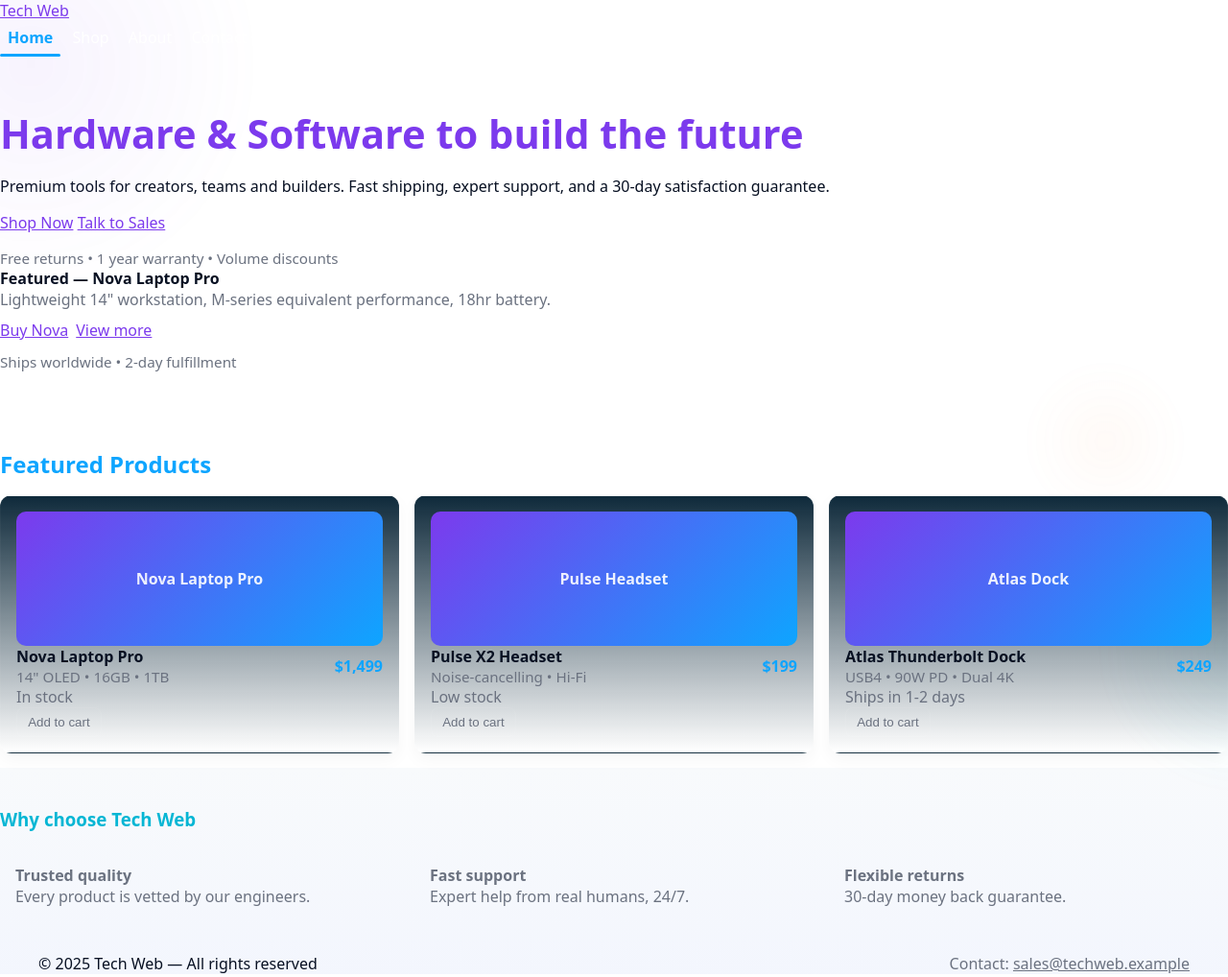
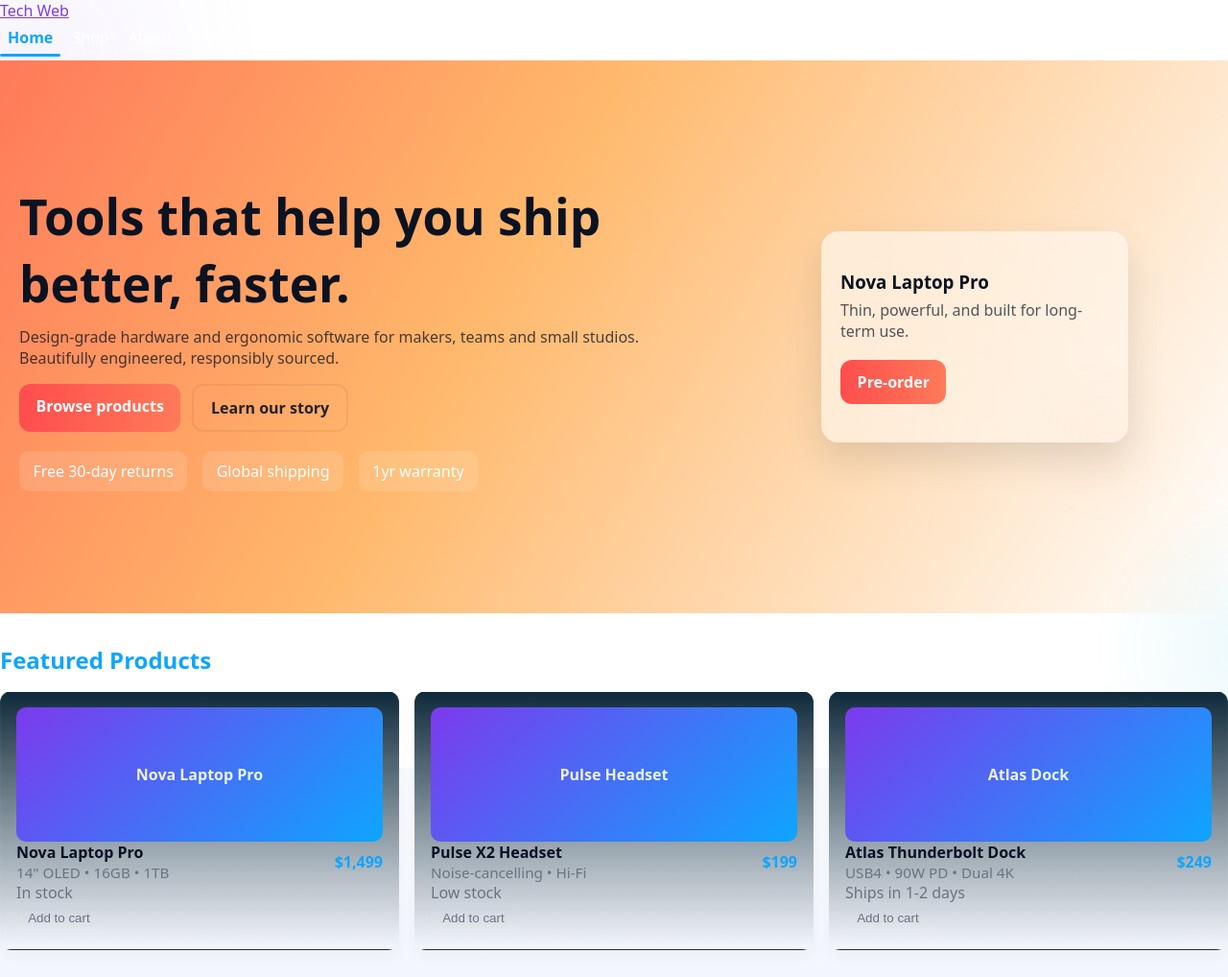
Before and after one commit to XTERMINATOR301/Tech-Web, a plain HTML site: page index.html in a window 1280 px wide. Shown: the top 1018 px of the page at 96% size. Drawn offline with Linux system fonts and the light colour scheme.

Commit message:
Update index.html

```diff
--- a/index.html
+++ b/index.html
@@ -8,32 +8,28 @@
 	<link rel="stylesheet" href="about.css">
 	<link rel="stylesheet" href="contact.css">
 	<style>
-		/* Quote-specific styles (keeps things consistent with existing CSS files) */
-				.hero-quote {
-					min-height: 72vh;
-					display: flex;
-					align-items: center;
-					justify-content: center;
-					padding: 3rem 1.25rem;
-					background: linear-gradient(135deg, #0f172a 0%, #0b1220 50%, #071028 100%);
-					color: #e6eef8;
-				}
+		/* Home-specific hero and accent overrides (distinct from shop) */
+		.home-hero{
+			min-height:72vh;display:flex;align-items:center;padding:4rem 1.25rem;gap:2rem;position:relative;overflow:hidden;
+			background:linear-gradient(120deg,#ff7a59 0%, #ffb86b 40%, rgba(255,255,255,0.02) 100%);
+			color:#081225;
+		}
+		.home-left{max-width:720px}
+		.home-left h1{font-size:clamp(1.8rem,4.5vw,3.2rem);margin:0 0 0.6rem;color:#0b1220}
+		.home-left p{color:rgba(11,18,32,0.75);margin:0 0 1rem}
+		.home-cta{display:flex;gap:0.75rem}
+		.btn-home{padding:0.75rem 1.1rem;border-radius:12px;font-weight:800;text-decoration:none;display:inline-block}
+		.btn-home-primary{background:linear-gradient(90deg,#ff4d4d,#ff7a59);color:white;border:none}
+		.btn-home-ghost{background:transparent;border:2px solid rgba(11,18,32,0.06);color:rgba(11,18,32,0.9)}
 
-				.quote-card {
-					max-width: 960px;
-					width: 100%;
-					background: linear-gradient(180deg, rgba(255,255,255,0.03), rgba(255,255,255,0.02));
-					border: 1px solid rgba(255,255,255,0.06);
-					border-radius: 14px;
-					padding: 2.25rem;
-					box-shadow: 0 10px 30px rgba(2,6,23,0.7);
-					-webkit-backdrop-filter: blur(6px);
-					backdrop-filter: blur(6px);
-					display: grid;
-					grid-template-columns: 1fr 220px;
-					gap: 1.5rem;
-				}
-			</style>
+		.home-right{flex:1;display:flex;align-items:center;justify-content:center}
+		.promo-card{width:320px;height:220px;border-radius:18px;background:linear-gradient(135deg,rgba(255,255,255,0.6),rgba(255,255,255,0.35));box-shadow:0 18px 40px rgba(3,7,18,0.12);display:flex;flex-direction:column;align-items:flex-start;justify-content:center;padding:1.25rem}
+		.promo-card h3{margin:0;color:#0b1220}
+		.features{display:flex;gap:1rem;margin-top:1.25rem}
+		.feature{background:rgba(255,255,255,0.12);padding:0.65rem 0.9rem;border-radius:10px;color:#fff}
+
+		@media(max-width:980px){.home-hero{flex-direction:column;text-align:center}.home-right{order:-1}.home-left{max-width:100%}}
+	</style>
 		</head>
 		<body>
 			<header>
@@ -41,8 +37,8 @@
 				<nav>
 					<button class="nav-toggle" aria-expanded="false">Menu</button>
 					<div id="primary-navigation" class="primary-nav">
-						<a href="index.html" data-page="home">Home</a>
-						<a href="index.html#products" data-page="products">Shop</a>
+						<a href="index.html" class="active" data-page="home">Home</a>
+						<a href="shop.html" data-page="products">Shop</a>
 						<a href="about.html" data-page="about">About</a>
 						<a href="contact.html" data-page="contact">Contact</a>
 					</div>
@@ -50,28 +46,27 @@
 			</header>
 
 			<main>
-				<section class="hero" aria-label="Store hero">
-					<div class="hero-left">
-						<h1>Hardware & Software to build the future</h1>
-						<p>Premium tools for creators, teams and builders. Fast shipping, expert support, and a 30‑day
-						satisfaction guarantee.</p>
-						<div class="hero-cta">
-							<a class="btn btn-primary" href="#products">Shop Now</a>
-							<a class="btn btn-outline" href="contact.html">Talk to Sales</a>
+				<section class="home-hero" aria-label="Welcome">
+					<div class="home-left">
+						<h1>Tools that help you ship better, faster.</h1>
+						<p>Design-grade hardware and ergonomic software for makers, teams and small studios. Beautifully engineered, responsibly sourced.</p>
+						<div class="home-cta">
+							<a class="btn-home btn-home-primary" href="shop.html">Browse products</a>
+							<a class="btn-home btn-home-ghost" href="about.html">Learn our story</a>
 						</div>
-						<div style="margin-top:1rem;color:var(--muted);font-size:0.95rem">Free returns • 1 year warranty • Volume discounts</div>
+						<div class="features">
+							<div class="feature">Free 30‑day returns</div>
+							<div class="feature">Global shipping</div>
+							<div class="feature">1yr warranty</div>
+						</div>
 					</div>
-					<aside class="hero-right" aria-hidden="false">
-						<div class="hero-feature">
-							<div style="font-weight:800">Featured — Nova Laptop Pro</div>
-							<div style="color:var(--muted)">Lightweight 14" workstation, M-series equivalent performance, 18hr battery.</div>
-							<div style="display:flex;gap:0.5rem;margin-top:0.6rem">
-								<a class="btn btn-primary" href="#product-nova">Buy Nova</a>
-								<a class="btn btn-outline" href="#products">View more</a>
-							</div>
-							<div style="margin-top:0.75rem;color:var(--muted);font-size:0.95rem">Ships worldwide • 2‑day fulfillment</div>
+					<div class="home-right">
+						<div class="promo-card" aria-hidden="true">
+							<h3>Nova Laptop Pro</h3>
+							<p style="margin:0.4rem 0;color:rgba(11,18,32,0.7)">Thin, powerful, and built for long-term use.</p>
+							<div style="margin-top:0.8rem"><a class="btn-home btn-home-primary" href="#product-nova">Pre-order</a></div>
 						</div>
-					</aside>
+					</div>
 				</section>
 
 				<section id="products" class="products" aria-label="Products">
```
